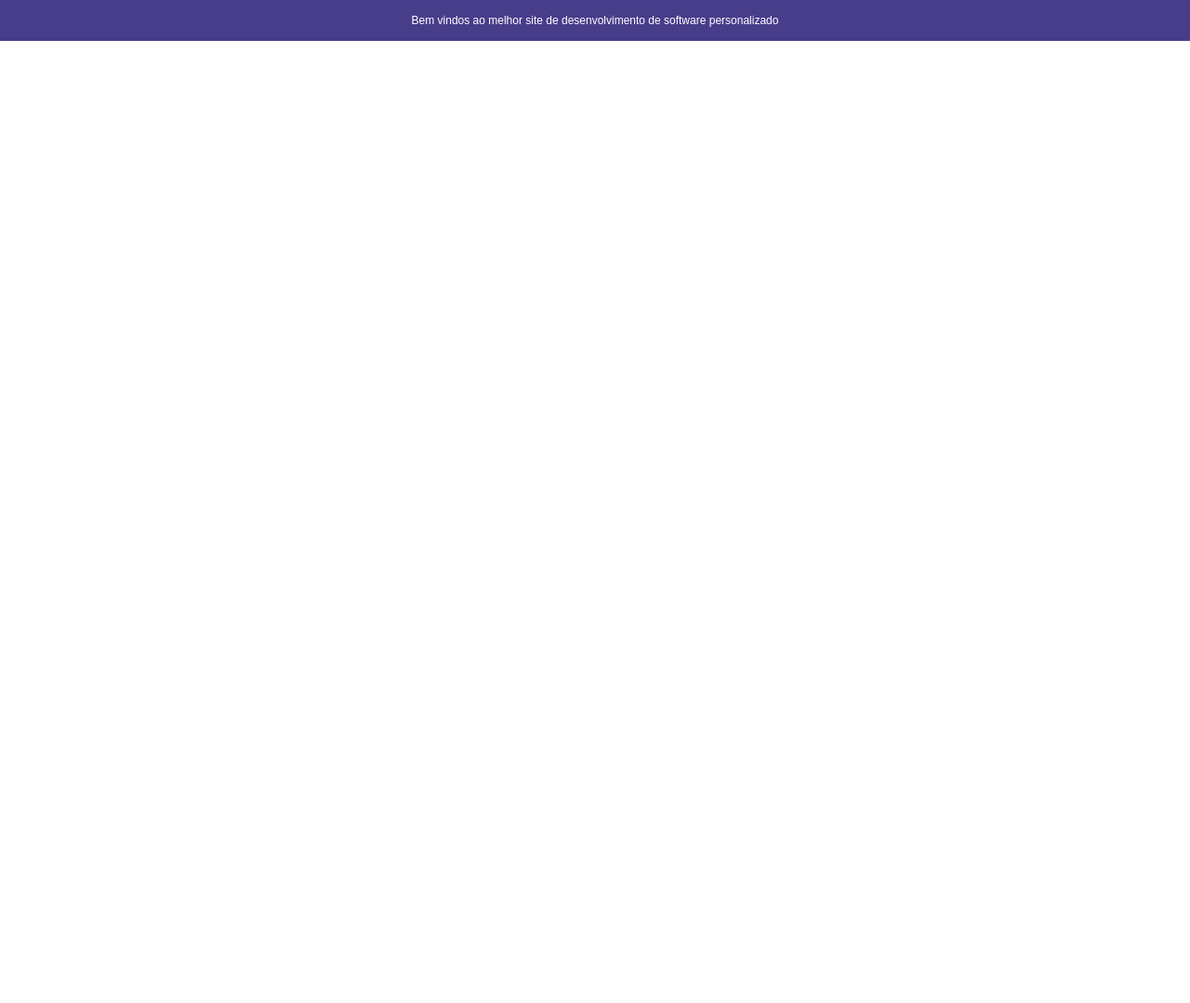
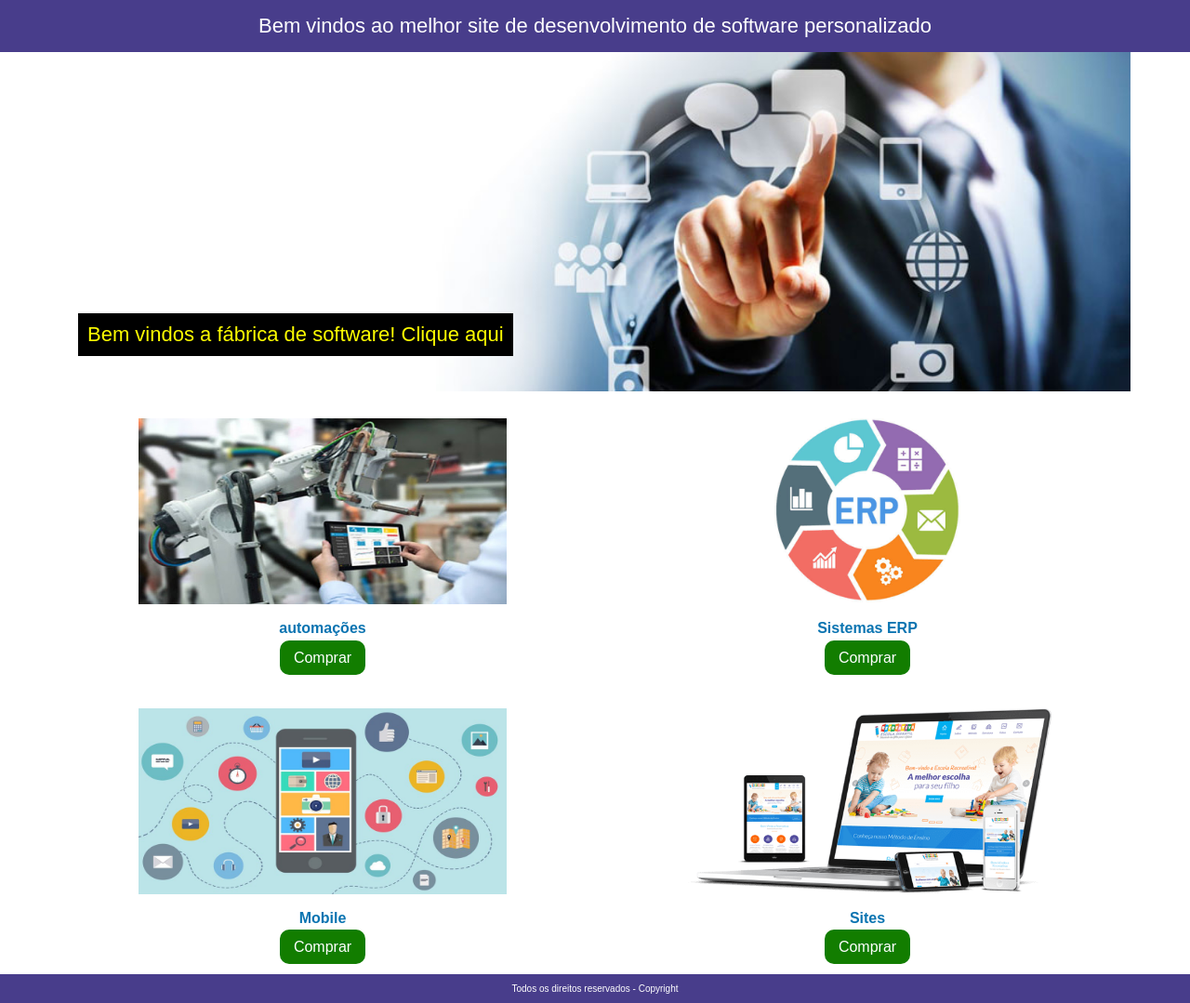
Before and after one commit to genilsonmm/www-unifacisa, a plain HTML site: page meu_site/index.html in a window 1280 px wide. Shown: the whole page at 93% size. Before the commit the page ends 800 px from the top, so only its background shows below. Drawn offline with Linux system fonts and the light colour scheme.

Commit message:
site com responsividade

```diff
--- a/meu_site/css/estilo.css
+++ b/meu_site/css/estilo.css
@@ -10,3 +10,91 @@ body{
     font-size: 12px;
     padding: 15px;
 }
+
+#banner{
+    position: relative;
+    width: 90%;
+    margin: auto;
+    /*background-size: auto 100%; */
+}
+
+#banner img{
+    width: 100%;
+    /*height: auto; */
+}
+
+#banner p a{
+    text-decoration: none;
+    color: yellow;
+}
+
+#banner p{
+    position: absolute;
+    bottom: 20px;
+    left: 20px;
+    background-color: black;
+    color: yellow;
+    padding: 10px;
+    font-size: 12px;
+}
+
+#corpo{
+    width: 90%;
+    margin: auto;
+}
+
+.servico{
+    margin-top: 25px;
+    margin-bottom: 20px;
+    text-align: center;
+}
+
+.servico h2{
+    font-size: 16px;
+    color: rgb(10, 116, 177)
+}
+
+.servico img{
+    height: 200px;
+    width: 100%;
+}
+
+.botao{
+    background-color: #127d00;
+    text-decoration: none;
+    color: white;
+    padding: 10px 15px;
+    border-radius: 10px;
+}
+
+#rodape{
+    clear: both;
+    background-color: darkslateblue;
+    text-align: center;
+    font-size: 10px;
+    color: white;
+    padding: 10px;
+}
+
+@media (min-width:900px){
+    #banner p{
+        font-size: 22px;
+    }
+
+    .topo{
+        font-size: 22px;
+    }
+
+    .servico{
+        float: left;
+        width: calc(50% - 10px);
+    }
+
+    .servico:nth-child(even){
+        margin-left: 20px;
+    }
+
+    .servico img{
+        width: 70%;
+    }
+}
--- a/meu_site/index.html
+++ b/meu_site/index.html
@@ -15,5 +15,40 @@
         Bem vindos ao melhor site de desenvolvimento de software personalizado
     </div>
 
+    <div id="banner">
+        <img src="img/banner.jpg" alt="banner principal" />
+        <p>Bem vindos a fábrica de software! <a href="#">Clique aqui</a></p>
+    </div>
+
+    <div id="corpo">
+        <div class="servico">
+            <img src="img/automacao.jpg" alt="automação"/>
+            <h2>automações</h2>
+            <a class="botao" href="#">Comprar</a>
+        </div>
+
+        <div class="servico">
+            <img src="img/erp.jpg" alt="erp"/>
+            <h2>Sistemas ERP</h2>
+            <a class="botao" href="#">Comprar</a>
+        </div>
+
+        <div class="servico">
+            <img src="img/mobile.jpg" alt="mobile"/>
+            <h2>Mobile</h2>
+            <a class="botao" href="#">Comprar</a>
+        </div>
+
+        <div class="servico">
+            <img src="img/sites.png" alt="sites"/>
+            <h2>Sites</h2>
+            <a class="botao" href="#">Comprar</a>
+        </div>
+    </div>
+
+    <div id="rodape">
+        Todos os direitos reservados - Copyright
+    </div>
+
 </body>
 </html>
```
Also changed, not shown: meu_site/img/automacao.jpg (added), meu_site/img/banner.jpg (added), meu_site/img/erp.jpg (added), meu_site/img/mobile.jpg (added), meu_site/img/sites.png (added).
